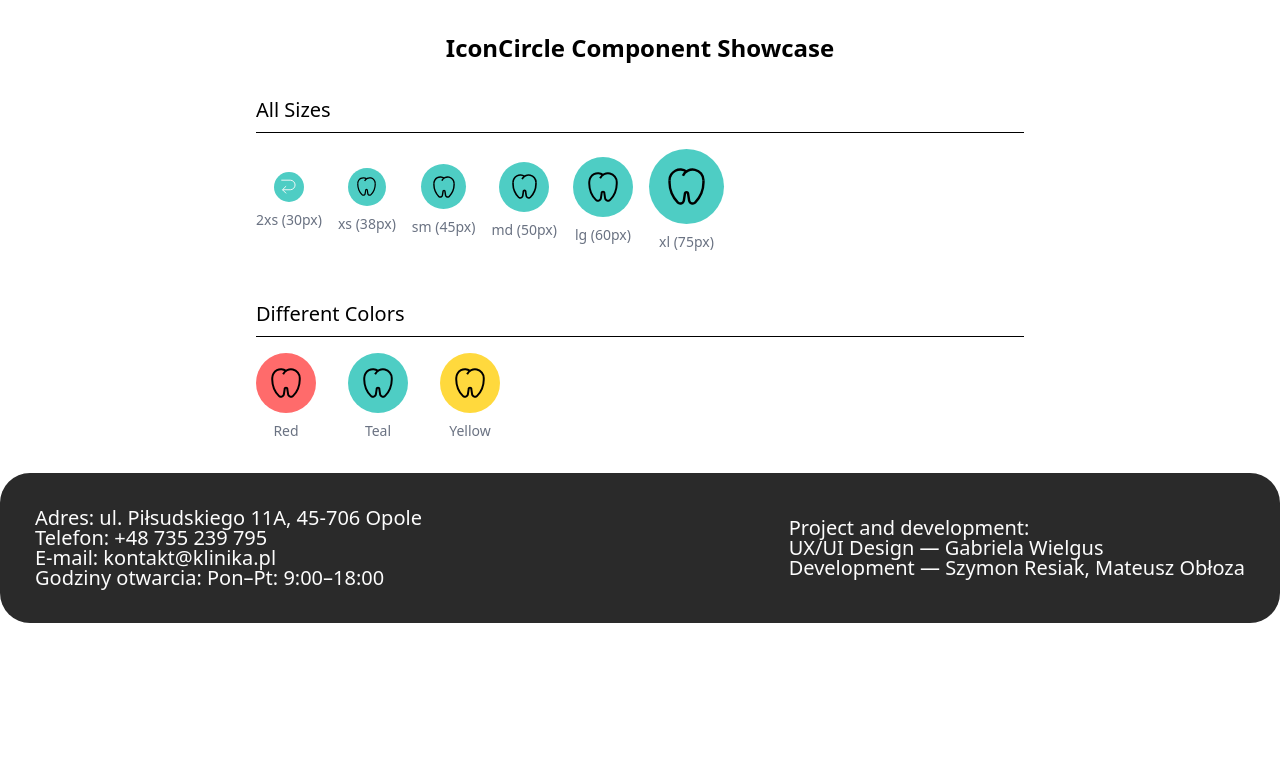
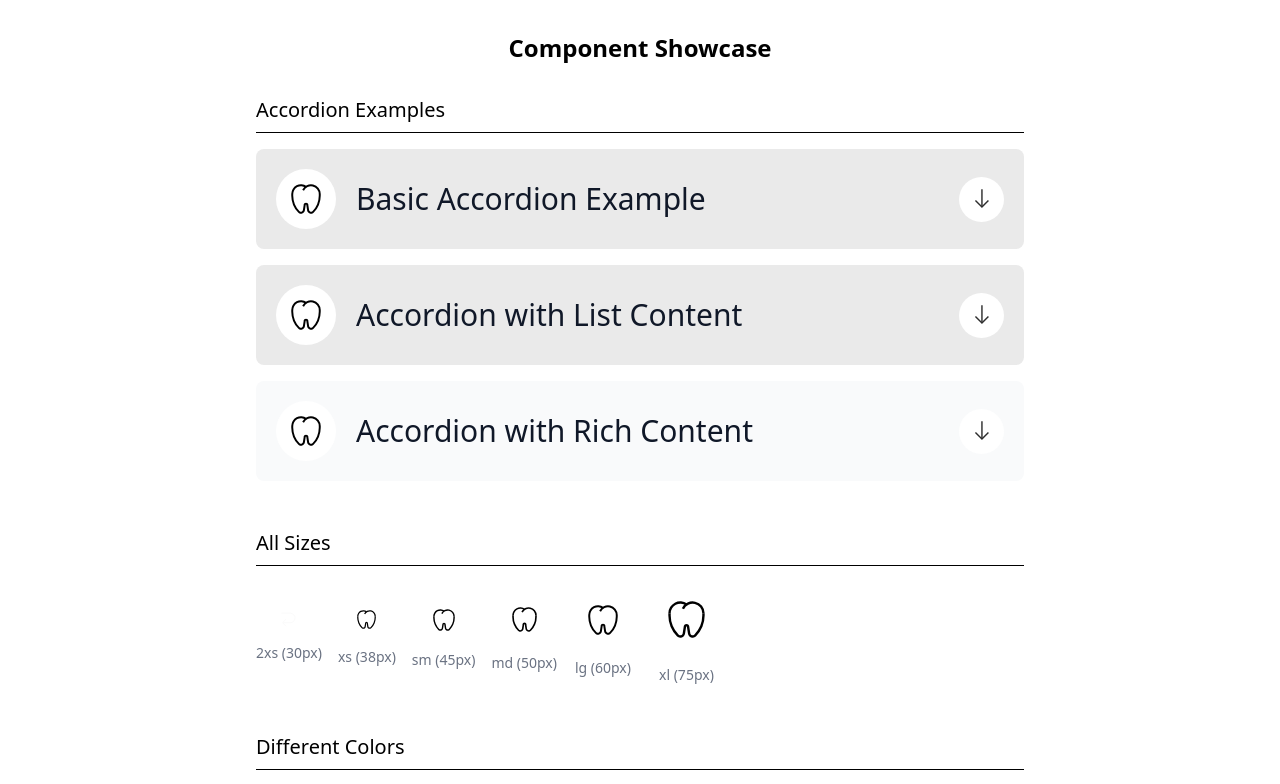
Before and after one commit to SzymonResiak/medical-page-porazko, a Next.js app: page / in a window 1280 px wide. Shown: the top 784 px of the page. Built offline with nearby package versions, Linux system fonts and the light colour scheme.

Commit message:
add accordion component

```diff
--- a/src/app/page.tsx
+++ b/src/app/page.tsx
@@ -1,13 +1,60 @@
 import { IconCircle } from "@/components/IconCircle";
 import { BackIcon } from "@/components/icons/BackIcon";
 import { ToothIcon } from "@/components/icons/ToothIcon";
+import { Accordion } from "@/components/Accordion";
 
 export default function Home() {
   return (
     <div className="p-8 flex flex-col items-center gap-8">
-      <h1 className="text-2xl font-bold">IconCircle Component Showcase</h1>
+      <h1 className="text-2xl font-bold">Component Showcase</h1>
 
       <div className="flex flex-col items-center gap-12 w-full max-w-3xl">
+        <section className="space-y-4 w-full">
+          <h2 className="text-xl font-medium border-b pb-2">
+            Accordion Examples
+          </h2>
+          <div className="flex flex-col gap-4 w-full">
+            <Accordion header="Basic Accordion Example" icon={<ToothIcon />}>
+              <p>
+                This is a basic example of the accordion content. When you click
+                the header, this content will smoothly expand or collapse.
+              </p>
+            </Accordion>
+
+            <Accordion
+              header="Accordion with List Content"
+              icon={<ToothIcon />}
+            >
+              <ul className="list-disc pl-4 space-y-2">
+                <li>First item in the list</li>
+                <li>Second item in the list</li>
+                <li>
+                  Third item with some longer text to show how it wraps within
+                  the accordion container
+                </li>
+              </ul>
+            </Accordion>
+
+            <Accordion
+              header="Accordion with Rich Content"
+              icon={<ToothIcon />}
+              className="bg-gray-50"
+            >
+              <div className="space-y-4">
+                <p>
+                  This accordion contains rich content with multiple elements.
+                </p>
+                <div className="bg-blue-100 p-4 rounded">
+                  <p>Including a highlighted box with custom styling</p>
+                </div>
+                <button className="bg-blue-500 text-white px-4 py-2 rounded">
+                  And even a button!
+                </button>
+              </div>
+            </Accordion>
+          </div>
+        </section>
+
         <section className="space-y-4 w-full">
           <h2 className="text-xl font-medium border-b pb-2">All Sizes</h2>
           <div className="flex gap-4 items-center flex-wrap">
--- /dev/null
+++ b/src/components/Accordion.tsx
@@ -0,0 +1,54 @@
+"use client";
+
+import { useState } from "react";
+import { IconCircle } from "./IconCircle";
+import { TopIcon } from "./icons/TopIcon";
+import { DownIcon } from "./icons/DownIcon";
+import { useMediaQuery } from "@/hooks/useMediaQuery";
+
+interface AccordionProps {
+  header: string;
+  children: React.ReactNode;
+  icon: React.ReactNode;
+  className?: string;
+}
+
+export const Accordion = ({
+  header,
+  children,
+  icon,
+  className = "",
+}: AccordionProps) => {
+  const [isOpen, setIsOpen] = useState(false);
+  const isMobile = useMediaQuery(700);
+
+  return (
+    <div className={`w-full rounded-lg bg-[#EAEAEA]  ${className}`}>
+      <button
+        onClick={() => setIsOpen(!isOpen)}
+        className="flex w-full items-center justify-between p-2.5 tablet:p-5 text-left"
+        aria-expanded={isOpen}
+      >
+        <div className="flex items-center gap-2 tablet:gap-5">
+          <IconCircle icon={icon} size={isMobile ? "2xs" : "lg"} />
+          <h3 className="text-sm tablet:text-3xl font-normal text-gray-900">
+            {header}
+          </h3>
+        </div>
+        <IconCircle
+          icon={isOpen ? <TopIcon /> : <DownIcon />}
+          backgroundColor={isOpen ? "#2E2E2E" : "#FFFFFF"}
+          size={isMobile ? "2xs" : "sm"}
+        />
+      </button>
+
+      <div
+        className={`overflow-hidden transition-all duration-200 ease-in-out ${
+          isOpen ? "max-h-96" : "max-h-0"
+        }`}
+      >
+        <div className="p-2 tablet:p-4 text-gray-600 bg-white">{children}</div>
+      </div>
+    </div>
+  );
+};
--- a/src/components/IconCircle.tsx
+++ b/src/components/IconCircle.tsx
@@ -20,7 +20,7 @@ const sizeClasses = {
 export const IconCircle = ({
   icon,
   size = "md",
-  backgroundColor = "#4ECDC4",
+  backgroundColor = "#FFFFFF",
   className,
 }: IconCircleProps) => {
   return (
--- /dev/null
+++ b/src/components/icons/DownIcon.tsx
@@ -0,0 +1,24 @@
+export const DownIcon = () => {
+  return (
+    <svg
+      width="23"
+      height="23"
+      viewBox="0 0 23 23"
+      fill="none"
+      xmlns="http://www.w3.org/2000/svg"
+    >
+      <path
+        d="M11.4434 19.8893V1.22266"
+        stroke="#2E2E2E"
+        stroke-width="1.5"
+        stroke-miterlimit="10"
+      />
+      <path
+        d="M4.65234 13.0986L11.4435 19.8897L18.2346 13.0986"
+        stroke="#2E2E2E"
+        stroke-width="1.5"
+        stroke-miterlimit="10"
+      />
+    </svg>
+  );
+};
--- /dev/null
+++ b/src/components/icons/TopIcon.tsx
@@ -0,0 +1,36 @@
+export const TopIcon = () => {
+  return (
+    <svg
+      width="20"
+      height="20"
+      viewBox="0 0 20 20"
+      fill="none"
+      xmlns="http://www.w3.org/2000/svg"
+    >
+      <g clip-path="url(#clip0_260_240)">
+        <path
+          d="M10 2.31328V19.1133"
+          stroke="#FCFCFC"
+          stroke-width="1.5"
+          stroke-miterlimit="10"
+        />
+        <path
+          d="M16.1113 8.42578L9.99933 2.31378L3.88733 8.42578"
+          stroke="#FCFCFC"
+          stroke-width="1.5"
+          stroke-miterlimit="10"
+        />
+      </g>
+      <defs>
+        <clipPath id="clip0_260_240">
+          <rect
+            width="19.2"
+            height="19.2"
+            fill="white"
+            transform="matrix(-1 0 0 -1 19.5996 19.5137)"
+          />
+        </clipPath>
+      </defs>
+    </svg>
+  );
+};
--- /dev/null
+++ b/src/hooks/useMediaQuery.ts
@@ -0,0 +1,24 @@
+import { useState, useCallback, useEffect } from "react";
+
+export const useMediaQuery = (width: number) => {
+  const [targetReached, setTargetReached] = useState(false);
+
+  const updateTarget = useCallback(
+    (e: MediaQueryListEvent | MediaQueryList) => {
+      setTargetReached(e.matches);
+    },
+    []
+  );
+
+  useEffect(() => {
+    const media = window.matchMedia(`(max-width: ${width}px)`);
+
+    updateTarget(media);
+
+    media.addEventListener("change", updateTarget);
+
+    return () => media.removeEventListener("change", updateTarget);
+  }, [width, updateTarget]);
+
+  return targetReached;
+};
```
